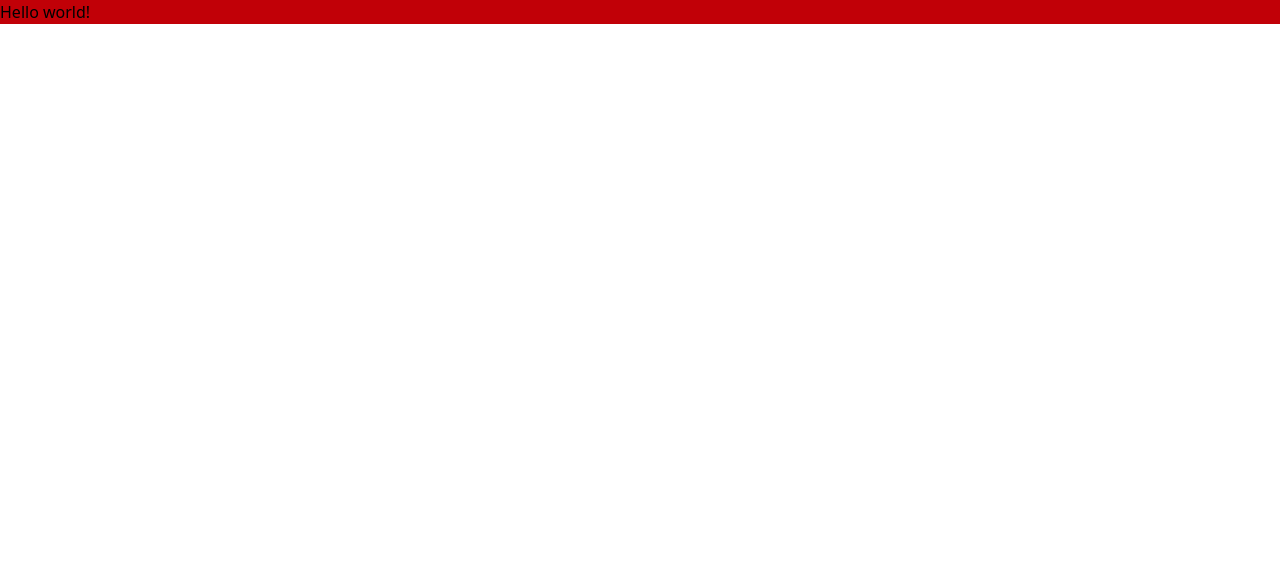
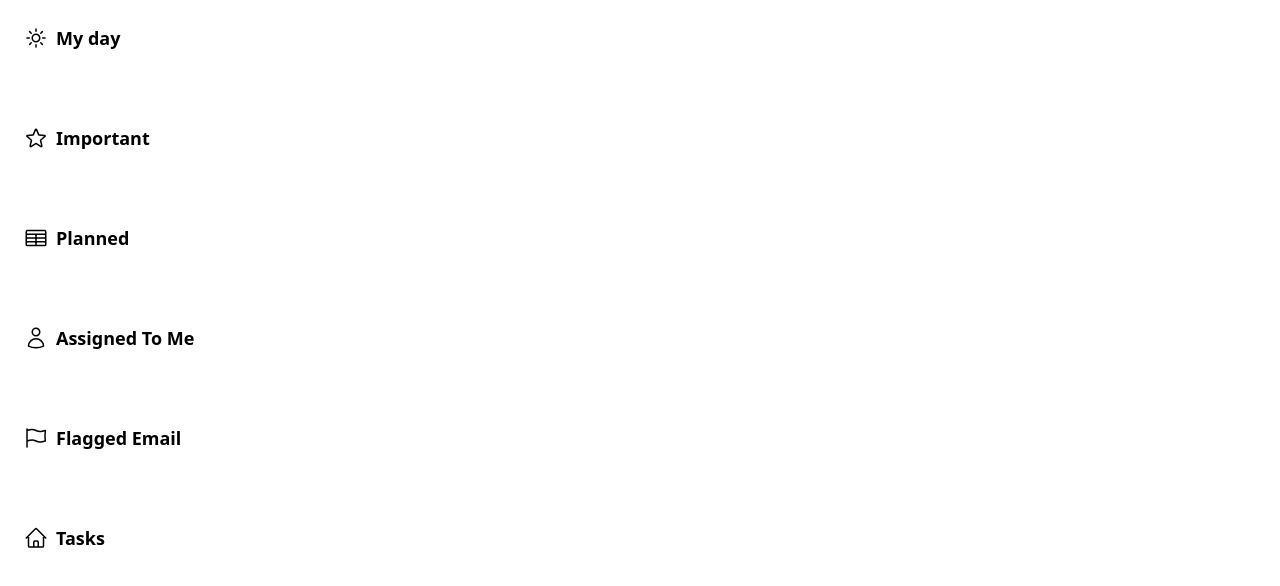
Before and after one commit to JinLi2333/todo-list, a React app in the folder packages/client/: page / in a window 1280 px wide. Shown: the top 586 px of the page. Built offline with nearby package versions, Linux system fonts and the light colour scheme; the HTML template or start-up script is replaced by a standard one.

Commit message:
add component stubs

```diff
--- a/packages/client/package.json
+++ b/packages/client/package.json
@@ -9,6 +9,7 @@
     "preview": "rsbuild preview"
   },
   "dependencies": {
+    "@heroicons/react": "^2.2.0",
     "react": "^19.1.0",
     "react-dom": "^19.1.0"
   },
@@ -16,8 +17,8 @@
     "@rsbuild/core": "^1.3.1",
     "@rsbuild/plugin-react": "^1.1.1",
     "@tailwindcss/postcss": "^4.1.2",
+    "@types/react": "^19.0.12",
     "@types/react-dom": "^19.0.4",
-    "@types/react": "^19.0.12",
     "tailwindcss": "^4.1.2",
     "typescript": "^5.8.2"
   }
--- a/packages/client/src/App.tsx
+++ b/packages/client/src/App.tsx
@@ -1,7 +1,21 @@
+import {
+  FlagIcon,
+  HomeIcon,
+  StarIcon,
+  SunIcon,
+  TableCellsIcon,
+  UserIcon,
+} from "@heroicons/react/24/outline";
+import { Section } from "./components/Section";
 const App = () => {
   return (
-    <div>
-      <h1 className=" bg-red-700">Hello world!</h1>
+    <div className="flex flex-col gap-2">
+      <Section title="My day" icon={<SunIcon />} />
+      <Section title="Important" icon={<StarIcon />} />
+      <Section title="Planned" icon={<TableCellsIcon />} />
+      <Section title="Assigned To Me" icon={<UserIcon />} />
+      <Section title="Flagged Email" icon={<FlagIcon />} />
+      <Section title="Tasks" icon={<HomeIcon />} />
     </div>
   );
 };
--- /dev/null
+++ b/packages/client/src/components/FavoriteTaskGroup.tsx
@@ -0,0 +1,5 @@
+const FavioriteTaskGroup = () => {
+  return <></>;
+};
+
+export { FavioriteTaskGroup };
--- /dev/null
+++ b/packages/client/src/components/SearchBar.tsx
@@ -0,0 +1,5 @@
+const SearchBar = () => {
+  return <></>;
+};
+
+export { SearchBar };
--- /dev/null
+++ b/packages/client/src/components/Section.tsx
@@ -0,0 +1,30 @@
+const IconSize = {
+  small: "h-4 w-4",
+  medium: "h-6 w-6",
+  large: "h-8 w-8",
+} as const;
+
+type IconSizeType = keyof typeof IconSize;
+
+type SectionProps = {
+  title: string;
+  children?: React.ReactNode;
+  icon?: React.ReactNode;
+  iconSize?: IconSizeType;
+};
+
+export const Section = ({ title, children, icon, iconSize }: SectionProps) => {
+  return (
+    <div className="bg-white rounded-lg p-6 hover:bg-gray-300">
+      <div className="flex items-center space-x-2">
+        {icon && (
+          <div className={`${IconSize[iconSize || "medium"]} flex-shrink-0`}>
+            {icon}
+          </div>
+        )}
+        <h2 className="text-lg font-semibold">{title}</h2>
+      </div>
+      <div className="mt-4">{children}</div>
+    </div>
+  );
+};
--- /dev/null
+++ b/packages/client/src/components/SideMenu.tsx
@@ -0,0 +1,21 @@
+import { Divider } from "./common/Divider";
+import { FavioriteTaskGroup } from "./FavoriteTaskGroup";
+import { SearchBar } from "./SearchBar";
+import { SideMenuFooter } from "./SideMenuFooter";
+import { UserBox } from "./UserBox";
+import { UserDefinedTaskGroup } from "./UserDefinedTaskGroup";
+
+const SideMenu = () => {
+  return (
+    <div>
+      <UserBox />
+      <SearchBar />
+      <FavioriteTaskGroup />
+      <Divider />
+      <UserDefinedTaskGroup />
+      <SideMenuFooter />
+    </div>
+  );
+};
+
+export { SideMenu };
--- /dev/null
+++ b/packages/client/src/components/SideMenuFooter.tsx
@@ -0,0 +1,5 @@
+const SideMenuFooter = () => {
+  return <></>;
+};
+
+export { SideMenuFooter };
--- /dev/null
+++ b/packages/client/src/components/UserBox.tsx
@@ -0,0 +1,5 @@
+const UserBox = () => {
+  return <></>;
+};
+
+export { UserBox };
--- /dev/null
+++ b/packages/client/src/components/UserDefinedTaskGroup.tsx
@@ -0,0 +1,5 @@
+const UserDefinedTaskGroup = () => {
+  return <></>;
+};
+
+export { UserDefinedTaskGroup };
--- /dev/null
+++ b/packages/client/src/components/common/Divider.tsx
@@ -0,0 +1,5 @@
+const Divider = () => {
+  return <div className="border-t border-gray-200"></div>;
+};
+
+export { Divider };
```
Also changed, not shown: 1 other file (tests, documents, lock files or other folders).
